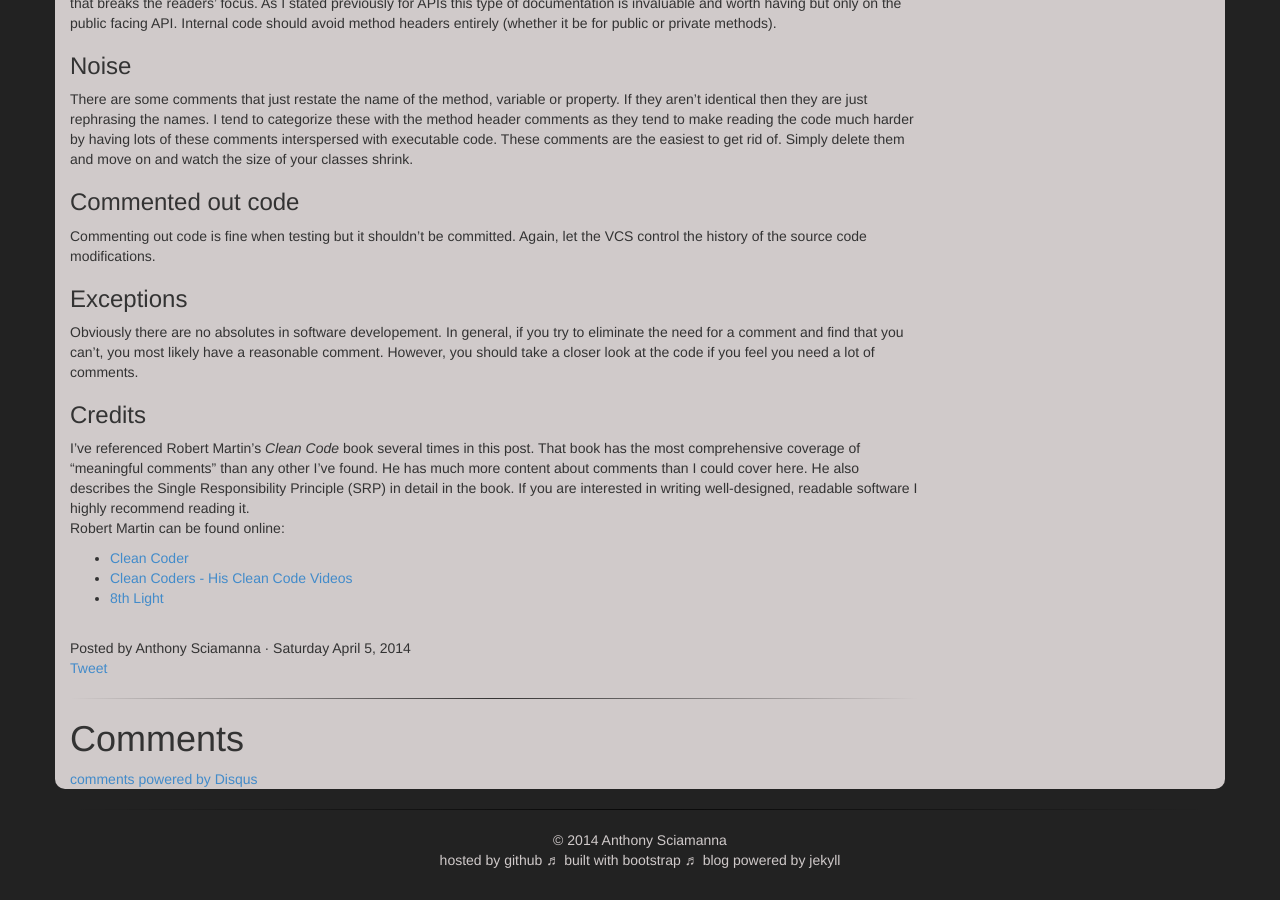
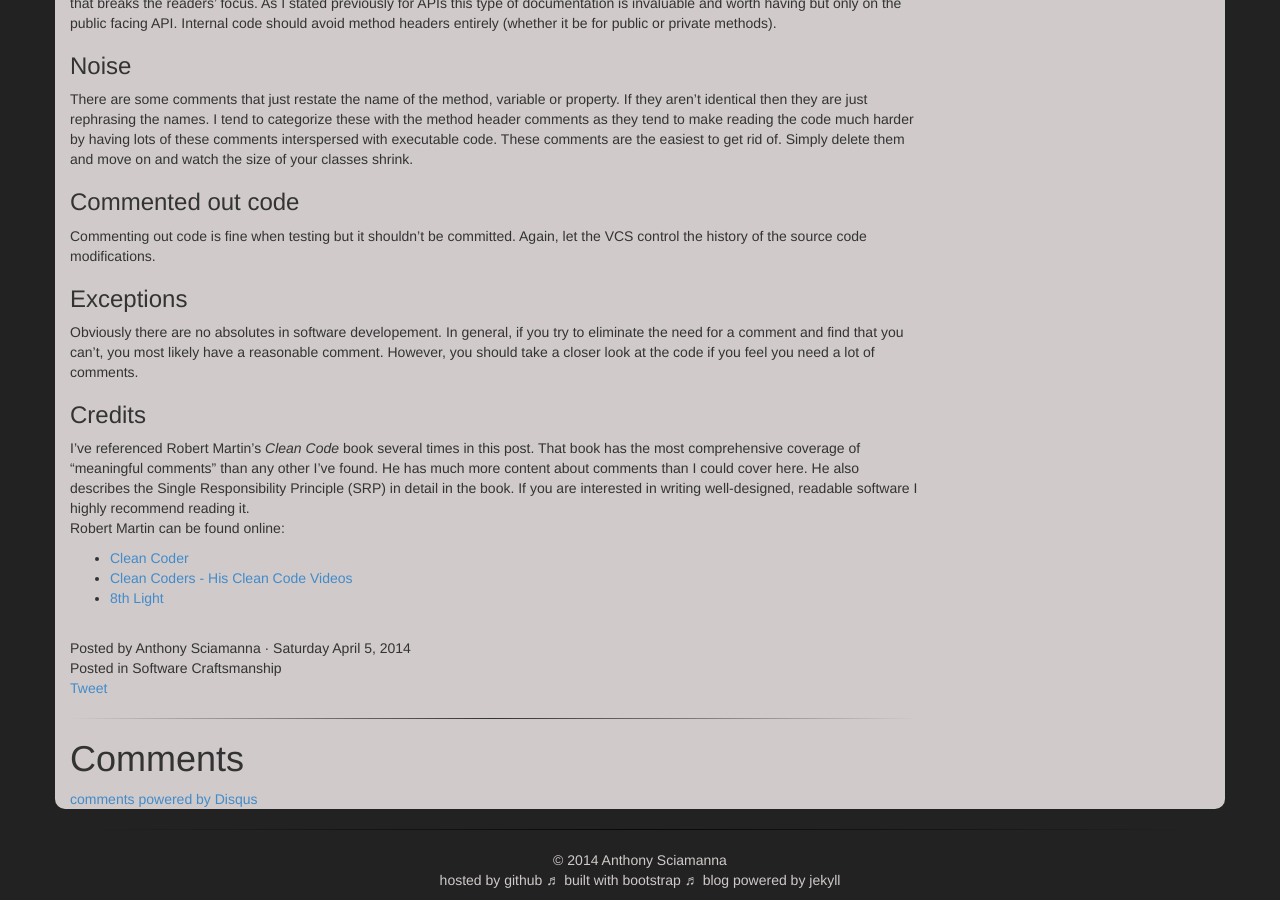
Before and after one commit to asciamanna/asciamanna.github.io, a Jekyll site: the page built from _posts/2014-04-05-self-documenting-code-and-meaningful-comments.md, in a window 1280 px wide and 900 px high, scrolled down 3156 px. Built offline with Jekyll 4.4.1, drawn with Linux system fonts in a browser that asks for light colours; nearby versions of some CDN libraries; comment, search, counter and statistics services are not loaded.

Commit message:
adding post category in post layout

```diff
--- a/_layouts/post.html
+++ b/_layouts/post.html
@@ -19,6 +19,8 @@ layout: default
           }(document, 'script', 'facebook-jssdk'));</script>
 <br/>
 Posted by Anthony Sciamanna &middot; {{page.date | date: "%A %B %-d, %Y"}}
+<br/>
+Posted in {{ page.category}}
 <br/>
 <div style="float:left;">
 <a href="https://twitter.com/share" class="twitter-share-button"
```
